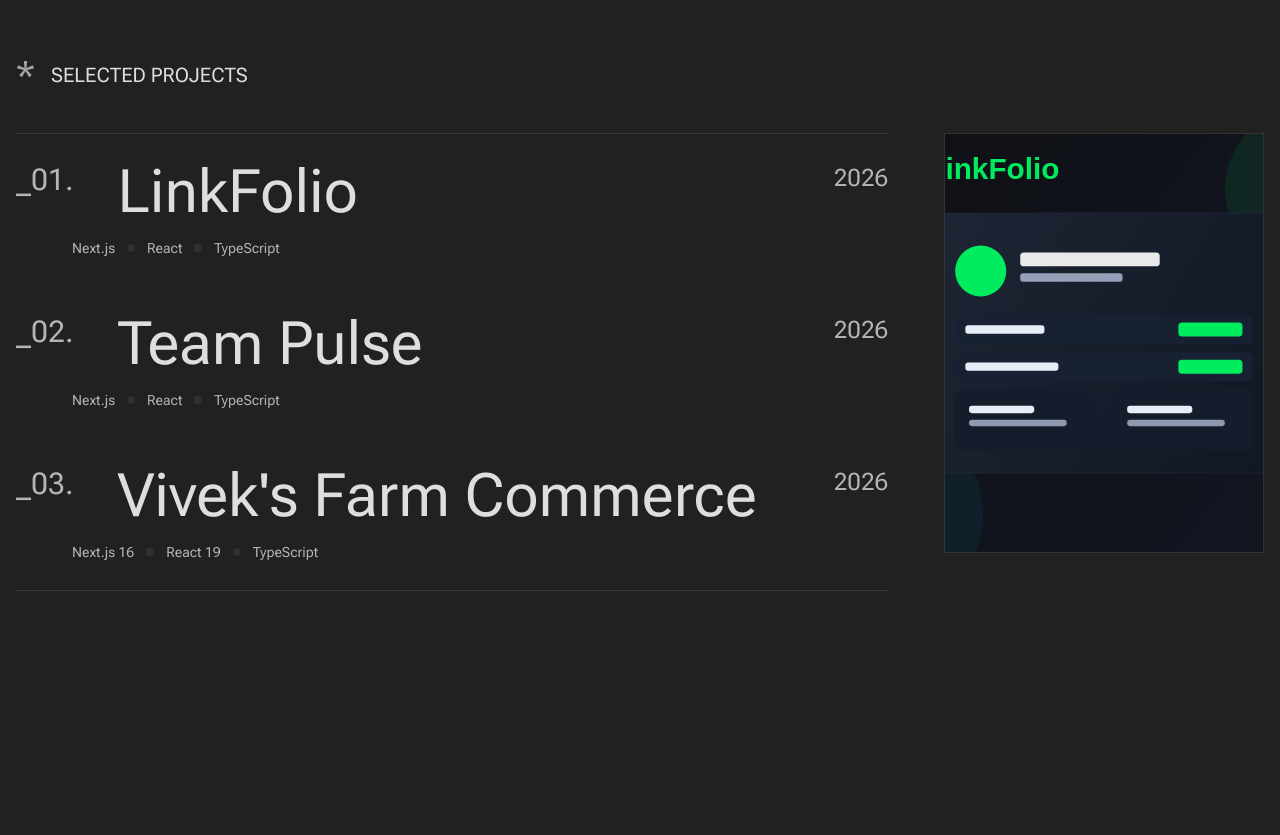
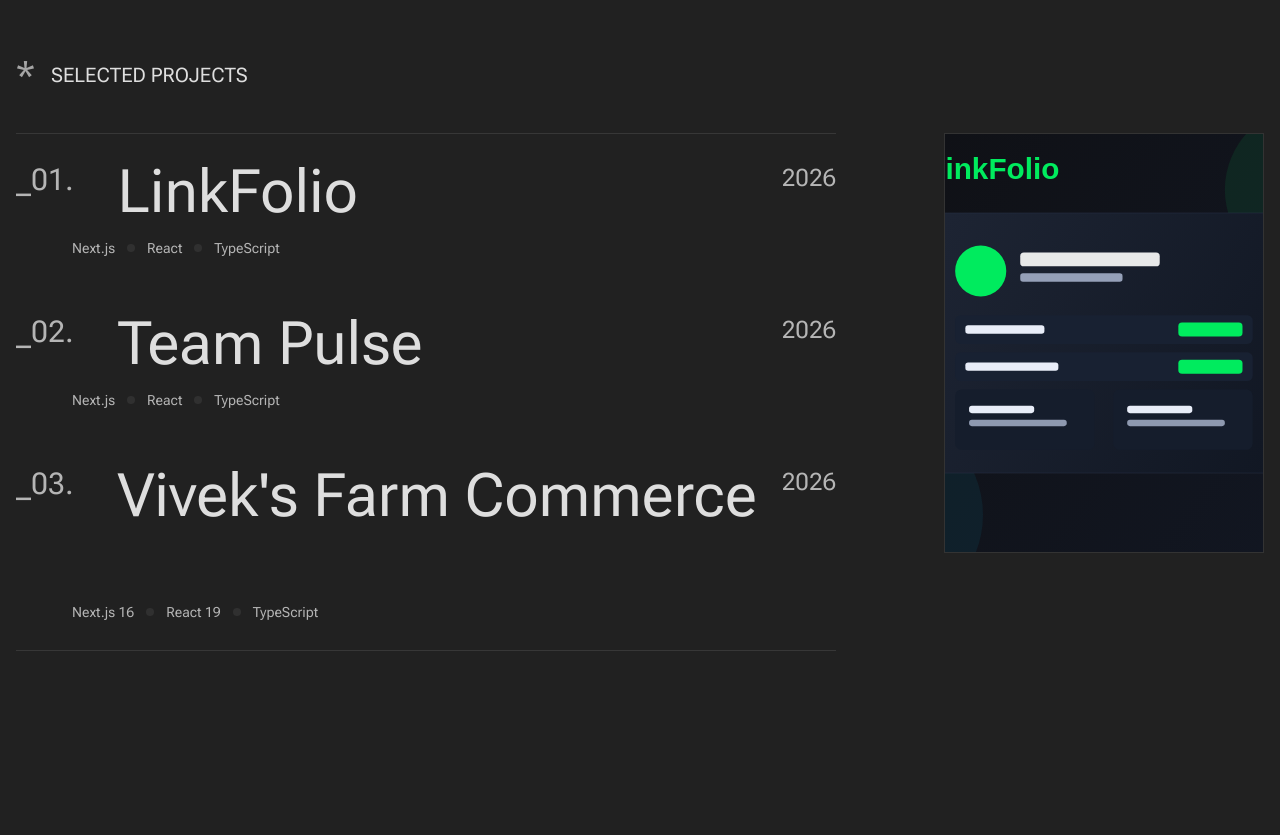
Before and after one commit to mr-nobody-7/portfolio-website, a Next.js app: page / in a window 1280 px wide. Shown: the part 2840-3675 px from the top of the page. Built offline with nearby package versions, Linux system fonts and the light colour scheme.

Commit message:
style: refine project title fill animation and sizing parity

```diff
--- a/app/_components/ProjectList.tsx
+++ b/app/_components/ProjectList.tsx
@@ -45,7 +45,7 @@ export const ProjectList = () => {
           whileInView="visible"
           viewport={{ once: true, amount: 0.2 }}
         >
-          <div className="group/projects border-y border-border/80">
+          <div className="group/projects border-y border-border/80 max-w-[820px]">
             {PROJECTS.map((project, index) => {
               const isHovered = hoveredProjectSlug === project.slug;
 
@@ -69,7 +69,7 @@ export const ProjectList = () => {
 
                       <div className="flex-1 pl-3 md:pl-6">
                         <h3
-                          className={`text-5xl md:text-6xl font-anton transition-all duration-700 ease-out bg-gradient-to-r from-primary to-foreground from-[50%] to-[50%] bg-[length:200%] bg-right bg-clip-text text-transparent ${isHovered ? "bg-left" : ""}`}
+                          className={`text-4xl sm:text-6xl font-anton transition-[background-position,opacity,transform] duration-500 ease-[cubic-bezier(.22,1,.36,1)] bg-gradient-to-r from-primary to-foreground from-[50%] to-[50%] bg-[length:200%] bg-right bg-clip-text text-transparent ${isHovered ? "bg-left" : ""}`}
                         >
                           <span>{project.title}</span>
                           <motion.span
```
